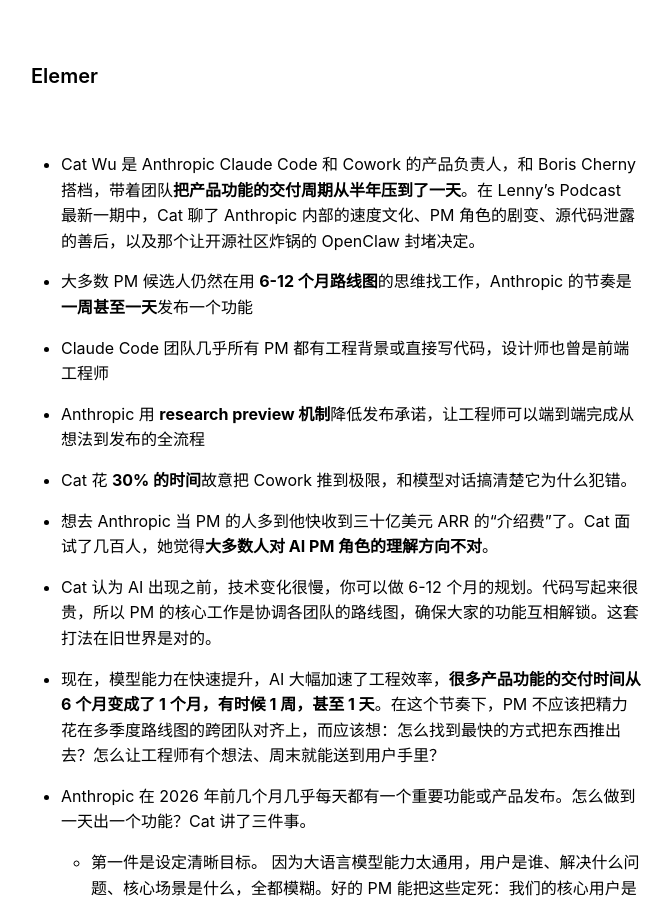
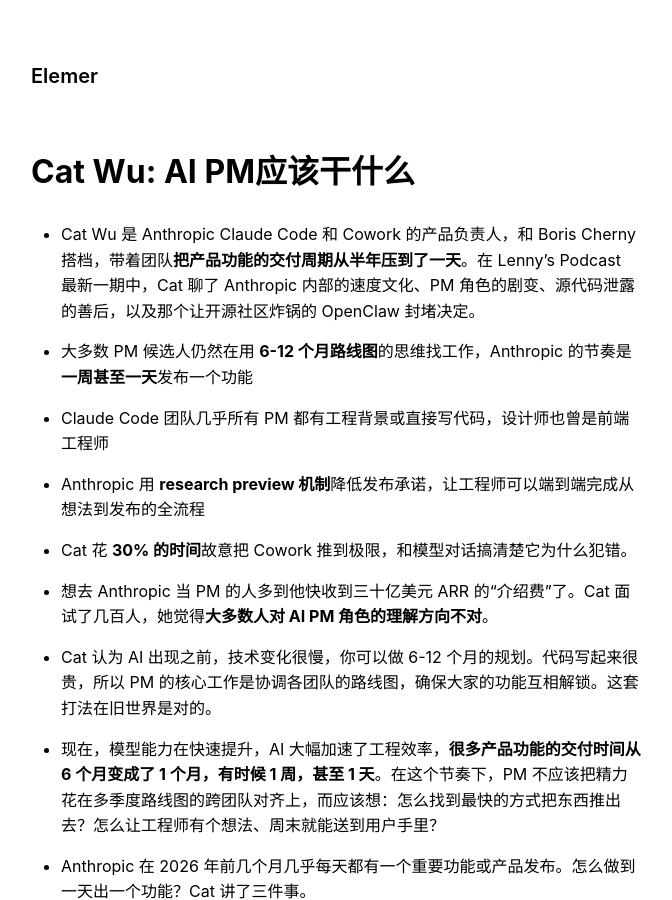
Before and after one commit to elemer1/elemer1.github.io, a Jekyll site: the page built from _markdown/Cat Wu： AI PM应该干什么.md, in a window 1280 px wide and 900 px high. Shown: the whole window, without its empty margins (304-976 px from the left). Built offline with Jekyll 4.4.1, drawn with Linux system fonts in a browser that asks for light colours.

Commit message:
Quote Cat Wu title to fix YAML parse
The unquoted ASCII colon in the front matter title made Ruby YAML treat
it as a nested mapping and fail to parse, so Jekyll silently dropped the
file from the build and the page never deployed. Quoting the value keeps
the colon literal.

```diff
--- a/_markdown/Cat Wu： AI PM应该干什么.md
+++ b/_markdown/Cat Wu： AI PM应该干什么.md
@@ -1,5 +1,5 @@
 ---
-title: Cat Wu: AI PM应该干什么
+title: "Cat Wu: AI PM应该干什么"
 permalink: /cat-wu-ai-pm/
 listed: true
 
```
